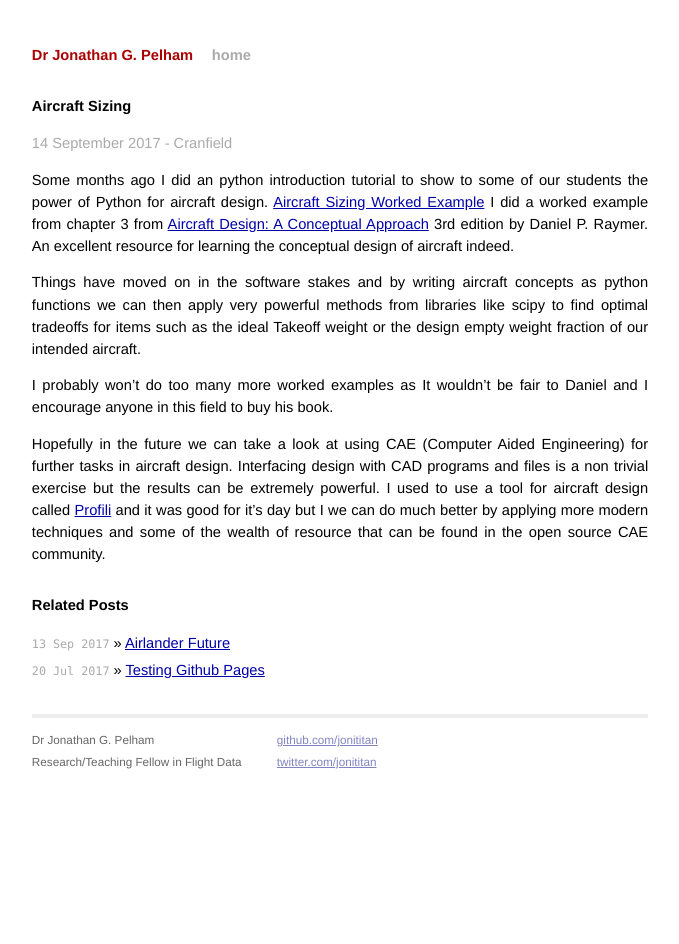
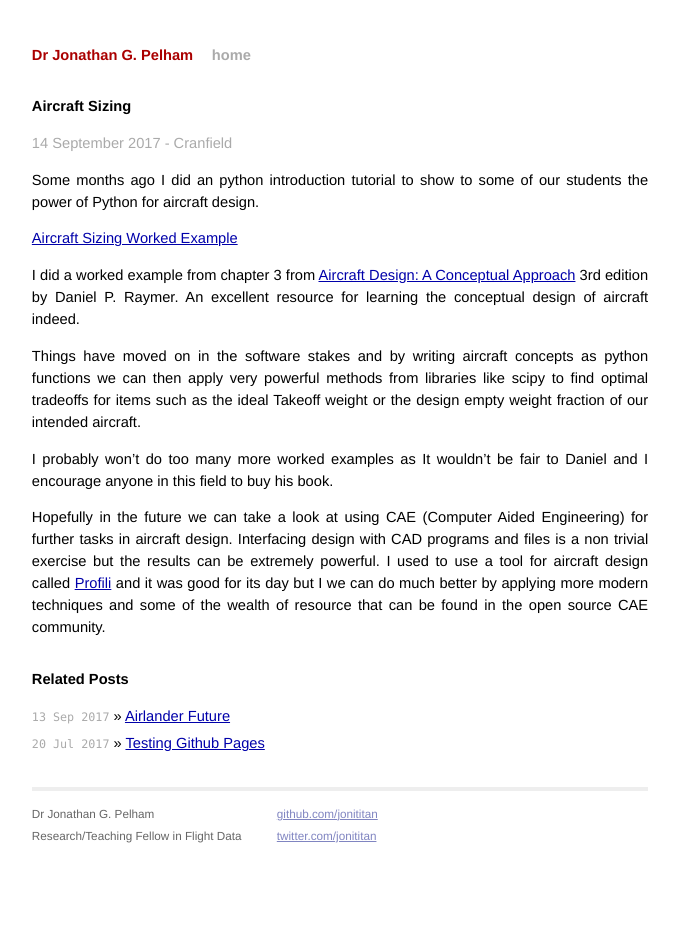
Before and after one commit to jonititan/jonititan.github.io, a Jekyll site: the page built from _posts/2017-09-14-Aircraft-Sizing.md, in a window 1280 px wide. Shown: the whole page, without its empty margins (300-979 px from the left). Built offline with Jekyll 4.4.1, drawn with Linux system fonts in a browser that asks for light colours.

Commit message:
Update 2017-09-14-Aircraft-Sizing.md

```diff
--- a/_posts/2017-09-14-Aircraft-Sizing.md
+++ b/_posts/2017-09-14-Aircraft-Sizing.md
@@ -9,11 +9,13 @@ title: Aircraft Sizing
 <p class="meta">14 September 2017 - Cranfield</p>
 
 Some months ago I did an python introduction tutorial to show to some of our students the power of Python for aircraft design.
+
 [Aircraft Sizing Worked Example](https://github.com/jonititan/AircraftDesign/blob/master/Aircraft%20sizing.ipynb)
+
 I did a worked example from chapter 3 from [Aircraft Design: A Conceptual Approach](https://www.amazon.co.uk/Aircraft-Design-Conceptual-Approach-Education/dp/1600869114) 3rd edition by Daniel P. Raymer.  An excellent resource for learning the conceptual design of aircraft indeed.
 
 Things have moved on in the software stakes and by writing aircraft concepts as python functions we can then apply very powerful methods from libraries like scipy to find optimal tradeoffs for items such as the ideal Takeoff weight or the design empty weight fraction of our intended aircraft.
 
 I probably won't do too many more worked examples as It wouldn't be fair to Daniel and I encourage anyone in this field to buy his book.
 
-Hopefully in the future we can take a look at using CAE (Computer Aided Engineering) for further tasks in aircraft design.  Interfacing design with CAD programs and files is a non trivial exercise but the results can be extremely powerful.  I used to use a tool for aircraft design called [Profili](www.profili2.com) and it was good for it's day but I we can do much better by applying more modern techniques and some of the wealth of resource that can be found in the open source CAE community.
+Hopefully in the future we can take a look at using CAE (Computer Aided Engineering) for further tasks in aircraft design.  Interfacing design with CAD programs and files is a non trivial exercise but the results can be extremely powerful.  I used to use a tool for aircraft design called [Profili](http://www.profili2.com) and it was good for its day but I we can do much better by applying more modern techniques and some of the wealth of resource that can be found in the open source CAE community.
```
